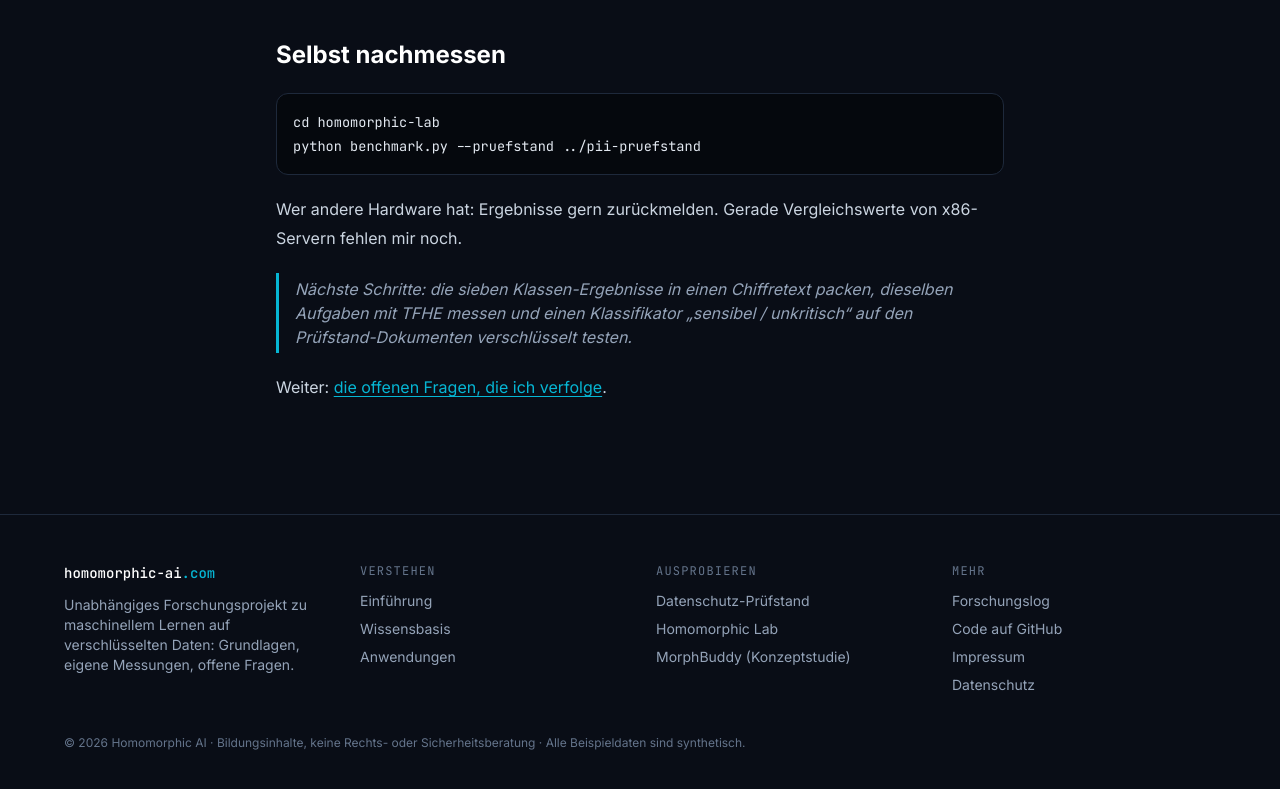
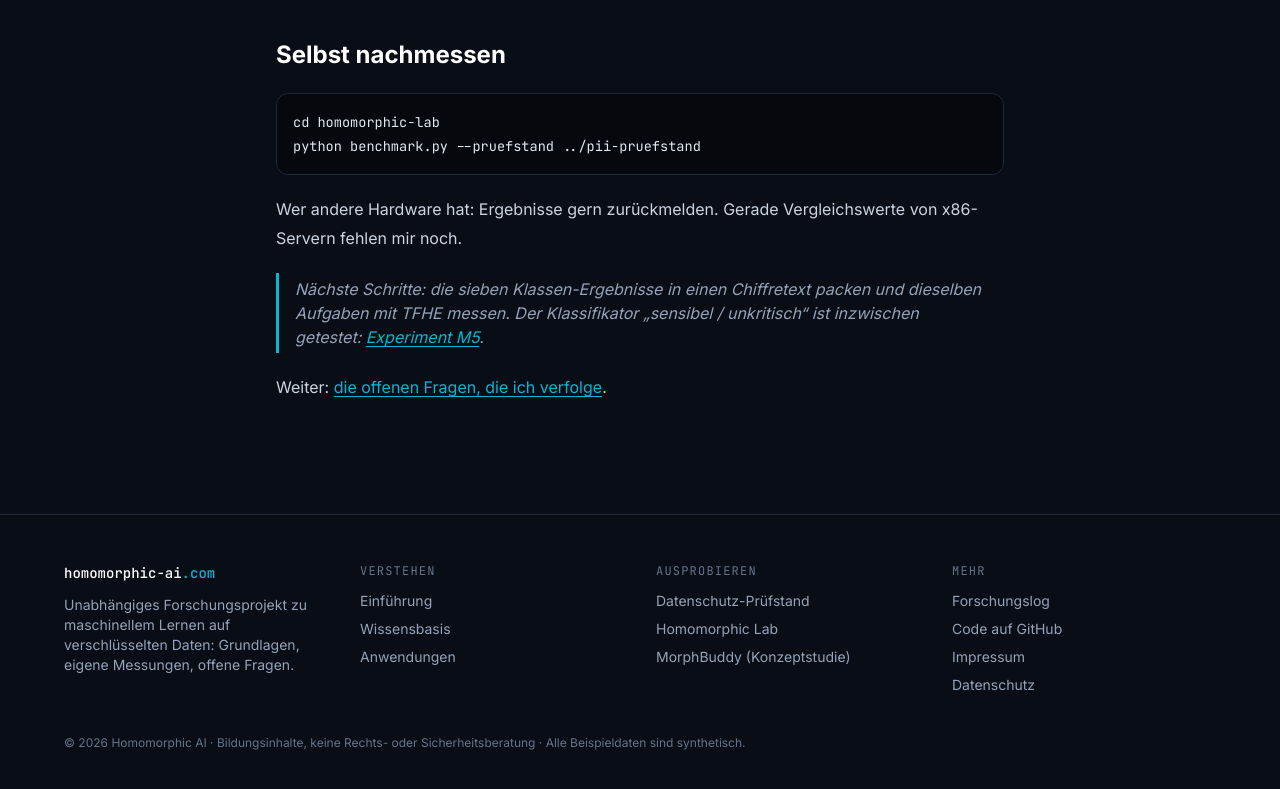
Before and after one commit to addek-lab/homomorphic-ai, a plain HTML site: page blog/post-messreihe-lab.html in a window 1280 px wide. Shown: the part 4056-4845 px from the top of the page. Drawn offline with Linux system fonts and the light colour scheme.

Commit message:
Update blog/post-messreihe-lab.html

```diff
--- a/blog/post-messreihe-lab.html
+++ b/blog/post-messreihe-lab.html
@@ -145,7 +145,7 @@
 python benchmark.py --pruefstand ../pii-pruefstand</code></pre>
     <p>Wer andere Hardware hat: Ergebnisse gern zurückmelden. Gerade Vergleichswerte von x86-Servern fehlen mir noch.</p>
 
-    <blockquote>Nächste Schritte: die sieben Klassen-Ergebnisse in einen Chiffretext packen, dieselben Aufgaben mit TFHE messen und einen Klassifikator „sensibel / unkritisch“ auf den Prüfstand-Dokumenten verschlüsselt testen.</blockquote>
+    <blockquote>Nächste Schritte: die sieben Klassen-Ergebnisse in einen Chiffretext packen und dieselben Aufgaben mit TFHE messen. Der Klassifikator „sensibel / unkritisch“ ist inzwischen getestet: <a href="post-routing-m5.html">Experiment M5</a>.</blockquote>
 
     <p>Weiter: <a href="post-open-questions.html">die offenen Fragen, die ich verfolge</a>.</p>
   </article>
```
